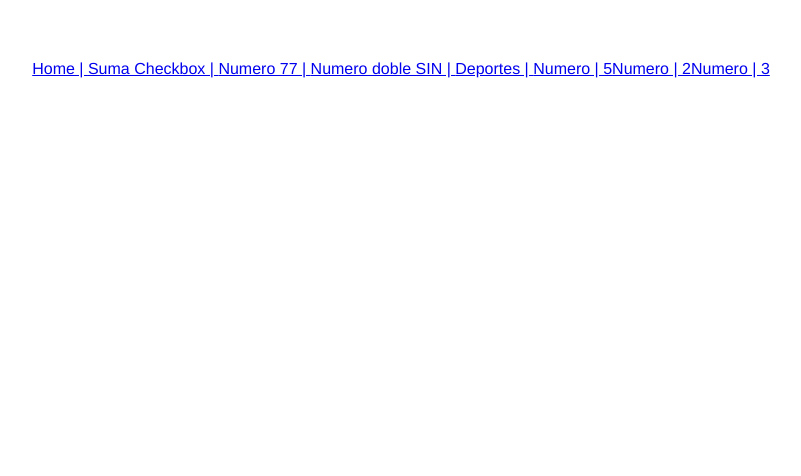
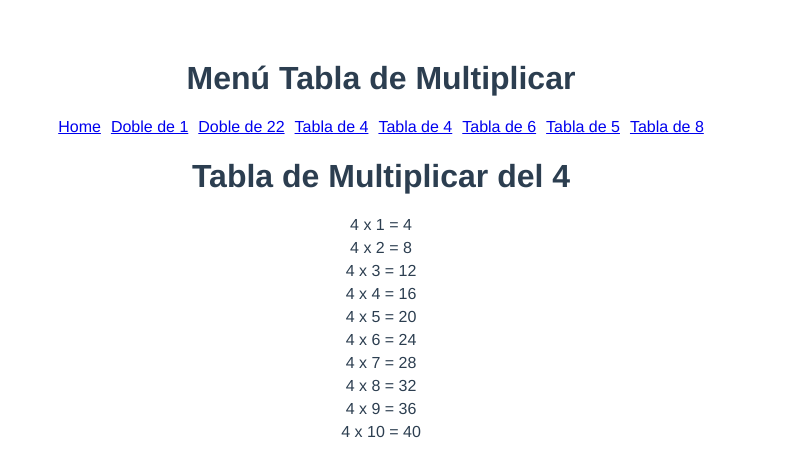
Before and after one commit to jjlagunamoreno/vuecomunicacioncomponents, a Vue app: page /tablamultiplicar/4 in a window 1280 px wide. Shown: the top 476 px of the page, without its empty margins (259-1060 px from the left). Built offline with nearby package versions, Linux system fonts and the light colour scheme.

Commit message:
asdasdfkjasl

```diff
--- a/src/App.vue
+++ b/src/App.vue
@@ -3,7 +3,7 @@
   <!-- <PadreDeporte /> -->
   <!-- <SeleccionMultiple /> -->
 
-  <Menu />
+  <MenuTablaMultiplicar />
   <router-view></router-view>
 </template>
 
@@ -13,7 +13,7 @@
 // import PadreNumeros from "./components/PadreNumeros.vue";
 // import ComicsComponent from "./components/ComicsComponent.vue";
 //import SeleccionMultiple from "./components/SeleccionMultiple.vue";
-import Menu from "./components/Menu.vue";
+import MenuTablaMultiplicar from "./components/MenuTablaMultiplicar.vue";
 
 export default {
   name: "App",
@@ -22,7 +22,7 @@ export default {
     // PadreNumeros,
     // ComicsComponent,
     // SeleccionMultiple,
-    Menu,
+    MenuTablaMultiplicar,
   },
 };
 </script>
--- a/src/Router.js
+++ b/src/Router.js
@@ -1,26 +1,31 @@
-import { createWebHistory, createRouter } from "vue-router";
-import HomeComponent from './components/Home.vue';
-import PadreDeporte from './components/PadreDeporte.vue';
-import NumeroDoble from './components/NumeroDoble.vue';
+import { createRouter, createWebHistory } from "vue-router";
+import HomeComponent from './components/Home.vue'
+import PadreDeporte from './components/PadreDeporte.vue'
+import PadreNumeros from './components/PadreNumeros.vue'
+import ComicsComponent from './components/ComicsComponent.vue'
+import SeleccionMultiple from './components/SeleccionMultiple.vue'
 import SumaCheckbox from './components/SumaCheckbox.vue'
+import NumeroDoble from './components/NumeroDoble.vue'
+import TablaMultiplicar from './components/TablaMultiplicar.vue'
 
+//CREAMOS UNA CONSTANTE ARRAY PARA LA RUTA
+const myRoutes = [
+    { path: "/", component: HomeComponent },
+    { path: "/padredeporte", component: PadreDeporte },
+    { path: "/padrenumeros", component: PadreNumeros },
+    { path: "/comics", component: ComicsComponent },
+    { path: "/seleccionmultiple", component: SeleccionMultiple },
+    { path: "/sumacheckbox", component: SumaCheckbox },
+    { path: "/numerodoble/:numero?", component: NumeroDoble },
+    { path: "/tablamultiplicar/:numero?", component: TablaMultiplicar },
+]
 
-const myRoutes = [
-    {
-        path: "/", component: HomeComponent
-    },
-    {
-        path: "/numerodoble/:numero?", component: NumeroDoble
-    },
-    {
-        path: "/deportes/:id?", component: PadreDeporte
-    },
-    {
-        path: "/sumacheckbox", component: SumaCheckbox
-    },
-]
+//CREAMOS UNA CONSTANTE PARA EL HISTORIAL E INCLUIR EN EL ARRAY DE RUTAS
+//DICHO NOMBRE DE CONSTANTE SERA EL QUE UTILIZAREMOS DENRO DE Main.js
 const router = createRouter({
     history: createWebHistory(),
     routes: myRoutes
 })
+
+//POR ULTIMO EXPORTAMOS LA CONSTANTE router PARA SER UTILIZADA EN App
 export default router;
--- /dev/null
+++ b/src/components/MenuTablaMultiplicar.vue
@@ -0,0 +1,61 @@
+<template>
+  <div>
+    <h1>Menú Tabla de Multiplicar</h1>
+    <ul>
+      <li>
+        <router-link to="/">Home</router-link>
+      </li>
+      <li v-for="numero in numerosEjemplo" :key="numero">
+        <!-- Enlace para el doble del número -->
+        <router-link :to="'/numerodoble/' + numero">
+          Doble de {{ numero }}
+        </router-link>
+      </li>
+      <li v-for="num in numeros" :key="num">
+        <!-- Enlace para la tabla de multiplicar del número -->
+        <router-link :to="'/tablamultiplicar/' + num">Tabla de {{ num }}</router-link>
+      </li>
+    </ul>
+  </div>
+</template>
+
+<script>
+export default {
+  name: "MenuTablaMultiplicar",
+  data() {
+    return {
+      numerosEjemplo: [1, 22],
+      numeros: []
+    };
+  },
+  methods: {
+    generarNumerosAleatorios() {
+      // Genera 5 números aleatorios entre 1 y 10 y los agrega al array `numeros` con push
+      for (let i = 0; i < 5; i++) {
+        const randomNum = Math.floor(Math.random() * 10) + 1;
+        this.numeros.push(randomNum);
+      }
+    }
+  },
+  created() {
+    // Genera números aleatorios cuando el componente se monta
+    this.generarNumerosAleatorios();
+  }
+};
+</script>
+
+<style scoped>
+/* Centrar el contenedor principal */
+div {
+  text-align: center;
+}
+
+/* Estilos para el menú */
+ul {
+  list-style-type: none;
+  padding: 0;
+  display: flex;
+  gap: 10px;
+  justify-content: center;
+}
+</style>
--- /dev/null
+++ b/src/components/TablaMultiplicar.vue
@@ -0,0 +1,61 @@
+<template>
+  <div>
+    <h1>{{ mensaje }}</h1>
+    <ul v-if="numero">
+      <li v-for="i in 10" :key="i">
+        {{ numero }} x {{ i }} = {{ numero * i }}
+      </li>
+    </ul>
+  </div>
+</template>
+
+<script>
+export default {
+  name: "TablaMultiplicar",
+  data() {
+    return {
+      numero: 0, // Almacena el número de la tabla de multiplicar
+      mensaje: "Tabla de Multiplicar" // Mensaje inicial
+    };
+  },
+  mounted() {
+    console.log("Param: " + this.$route.params.numero);
+    // Captura el parámetro de la ruta y lo convierte a número
+    let paramNumero = this.$route.params.numero;
+    if (!paramNumero) {
+      console.log("Sin parámetros");
+      this.mensaje = "Sin parámetros en Routing";
+    } else {
+      console.log("Con parámetros");
+      this.mensaje = "Tabla de Multiplicar del " + paramNumero;
+      this.numero = parseInt(paramNumero);
+    }
+  },
+  watch: {
+    "$route.params.numero"(nextVal, oldVal) {
+      // Observa cambios en el parámetro y actualiza los valores
+      if (nextVal !== oldVal) {
+        if (!nextVal) {
+          this.mensaje = "Sin parámetros en Routing";
+          this.numero = 0; // Restablece el número si no hay parámetro
+        } else {
+          this.mensaje = "Tabla de Multiplicar del " + nextVal;
+          this.numero = parseInt(nextVal);
+        }
+      }
+    }
+  }
+};
+</script>
+
+<style scoped>
+ul {
+  list-style-type: none;
+  padding: 0;
+  text-align: center;
+}
+
+li {
+  margin: 5px 0;
+}
+</style>
```
